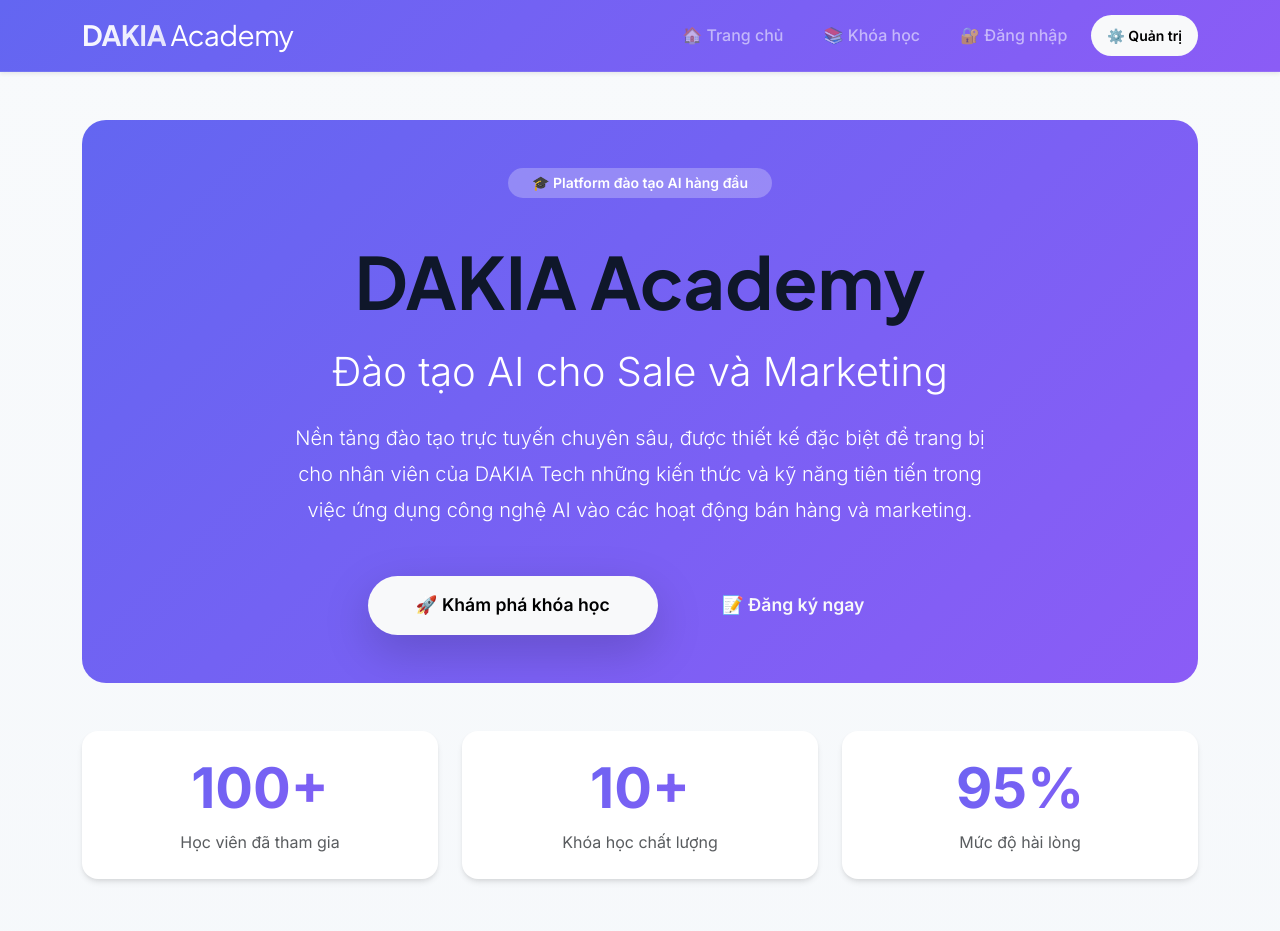
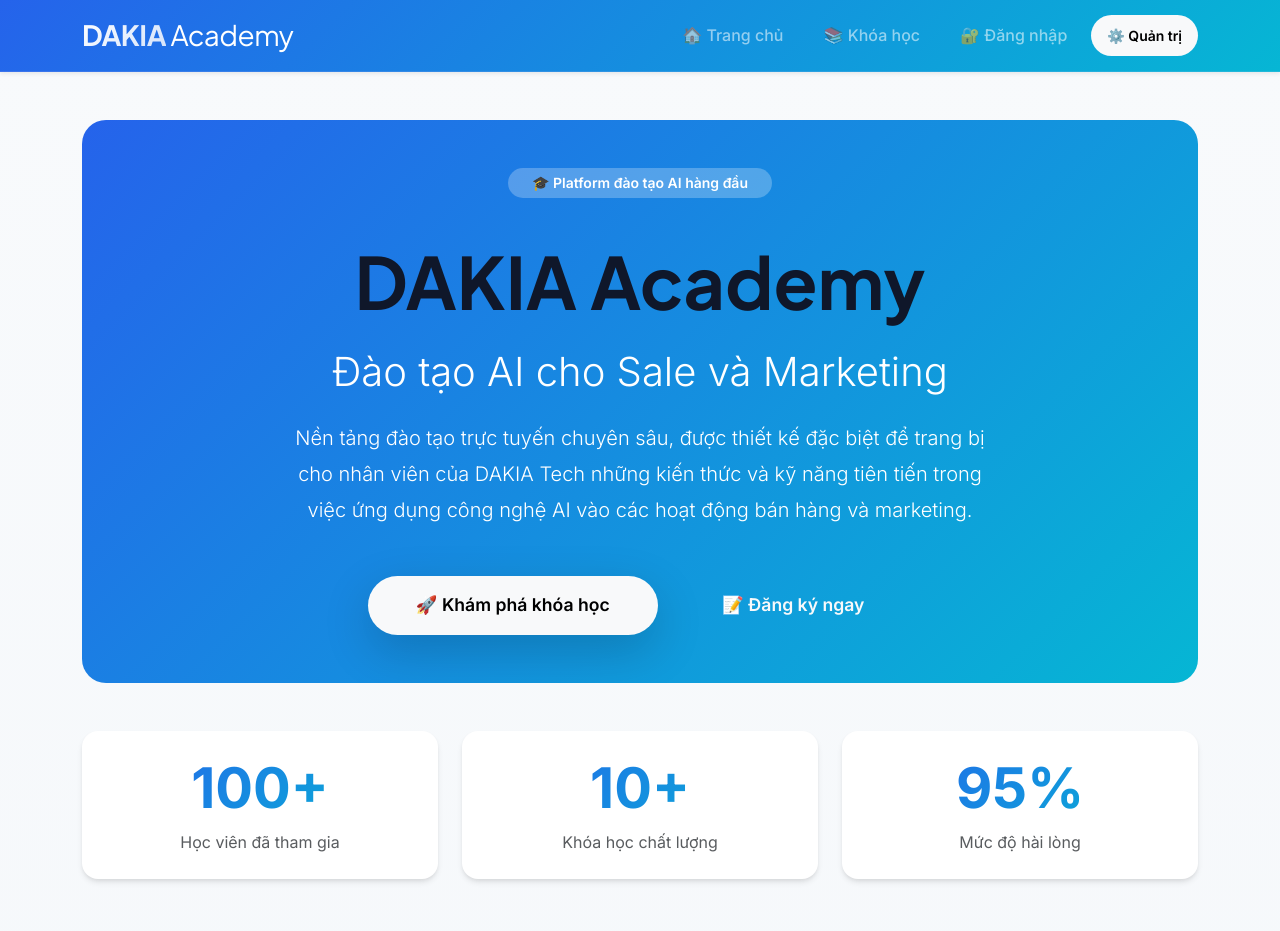
Before and after one commit to nguyenquy0710/dakia-academy, a Next.js app: page / in a window 1280 px wide. Shown: the top 931 px of the page. Built offline with nearby package versions, Linux system fonts and the light colour scheme.

Commit message:
feat: implement AI Tech Blue color scheme for modern, tech-focused design
Co-authored-by: nguyenquy0710 <22485887+nguyenquy0710@users.noreply.github.com>

```diff
--- a/app/(client)/layout.tsx
+++ b/app/(client)/layout.tsx
@@ -9,7 +9,7 @@ const ClientLayout: FC<ClientLayoutProps> = ({ children }) => {
     <div className="d-flex flex-column min-vh-100">
       {/* Modern Navbar with Glassmorphism */}
       <nav className="navbar navbar-expand-lg navbar-dark shadow-sm" style={{
-        background: 'linear-gradient(135deg, #6366f1 0%, #8b5cf6 100%)',
+        background: 'linear-gradient(135deg, #2563EB 0%, #06B6D4 100%)',
         backdropFilter: 'blur(10px)'
       }}>
         <div className="container">
--- a/app/(client)/page.tsx
+++ b/app/(client)/page.tsx
@@ -125,8 +125,8 @@ const HomePage: FC = () => {
         <div className="row g-4">
           <div className="col-md-6">
             <div className="card h-100 border-0 shadow-soft hover-lift" style={{
-              background: 'linear-gradient(135deg, rgba(99, 102, 241, 0.05) 0%, rgba(139, 92, 246, 0.05) 100%)',
-              borderLeft: '4px solid #6366f1'
+              background: 'linear-gradient(135deg, rgba(37, 99, 235, 0.05) 0%, rgba(6, 182, 212, 0.05) 100%)',
+              borderLeft: '4px solid #2563EB'
             }}>
               <div className="card-body p-4">
                 <div className="d-flex align-items-center mb-3">
@@ -238,7 +238,7 @@ const HomePage: FC = () => {
       <section className="mb-5">
         <div className="card border-0 shadow-lg rounded-xl overflow-hidden">
           <div className="card-body p-5" style={{
-            background: 'linear-gradient(135deg, rgba(99, 102, 241, 0.03) 0%, rgba(139, 92, 246, 0.03) 100%)'
+            background: 'linear-gradient(135deg, rgba(37, 99, 235, 0.03) 0%, rgba(6, 182, 212, 0.03) 100%)'
           }}>
             <div className="text-center mb-5">
               <h2 className="display-5 fw-bold mb-3">💡 Lợi ích vượt trội</h2>
--- a/app/globals.css
+++ b/app/globals.css
@@ -4,13 +4,13 @@
 /* Import Bootstrap CSS */
 @import 'bootstrap/dist/css/bootstrap.min.css';
 
-/* Modern Color Palette & CSS Variables */
+/* Modern Color Palette & CSS Variables - AI Tech Blue Theme */
 :root {
-  /* Primary Brand Colors - Modern Purple/Blue Gradient */
-  --primary-gradient-start: #6366f1;
-  --primary-gradient-end: #8b5cf6;
-  --bs-primary: #6366f1;
-  --bs-primary-dark: #4f46e5;
+  /* Primary Brand Colors - AI Tech Blue (Modern, Tech-focused, Trustworthy) */
+  --primary-gradient-start: #2563EB;
+  --primary-gradient-end: #06B6D4;
+  --bs-primary: #2563EB;
+  --bs-primary-dark: #1E40AF;
 
   /* Secondary Colors */
   --bs-secondary: #64748b;
@@ -157,7 +157,7 @@ html {
   left: 0;
   right: 0;
   bottom: 0;
-  background: linear-gradient(135deg, rgba(99, 102, 241, 0.1) 0%, rgba(139, 92, 246, 0.1) 100%);
+  background: linear-gradient(135deg, rgba(37, 99, 235, 0.1) 0%, rgba(6, 182, 212, 0.1) 100%);
   opacity: 0.5;
 }
 
@@ -189,7 +189,7 @@ html {
 }
 
 .card-hover-glow:hover {
-  box-shadow: 0 0 30px rgba(99, 102, 241, 0.3), var(--shadow-xl);
+  box-shadow: 0 0 30px rgba(37, 99, 235, 0.3), var(--shadow-xl);
 }
 
 /* Glassmorphism Card */
@@ -220,7 +220,7 @@ html {
 .btn-primary:hover {
   background: linear-gradient(135deg, var(--bs-primary-dark) 0%, var(--primary-gradient-start) 100%);
   transform: translateY(-2px);
-  box-shadow: 0 10px 20px rgba(99, 102, 241, 0.3);
+  box-shadow: 0 10px 20px rgba(37, 99, 235, 0.3);
 }
 
 .btn-outline-primary {
@@ -366,4 +366,4 @@ footer {
 .rounded-xl { border-radius: var(--radius-xl); }
 .rounded-2xl { border-radius: 2rem; }
 .shadow-soft { box-shadow: var(--shadow-md); }
-.shadow-glow { box-shadow: 0 0 20px rgba(99, 102, 241, 0.2); }
+.shadow-glow { box-shadow: 0 0 20px rgba(37, 99, 235, 0.2); }
```
